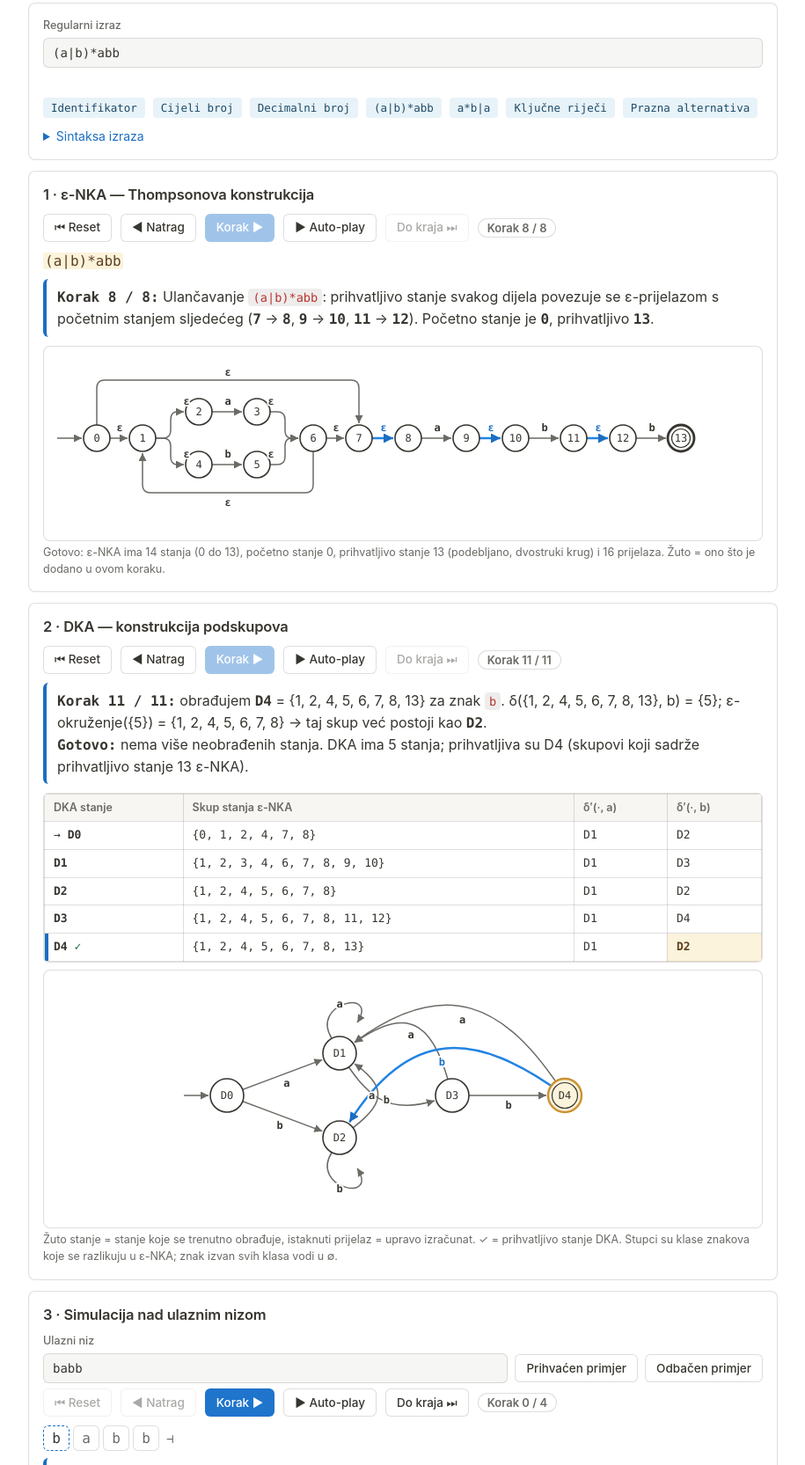
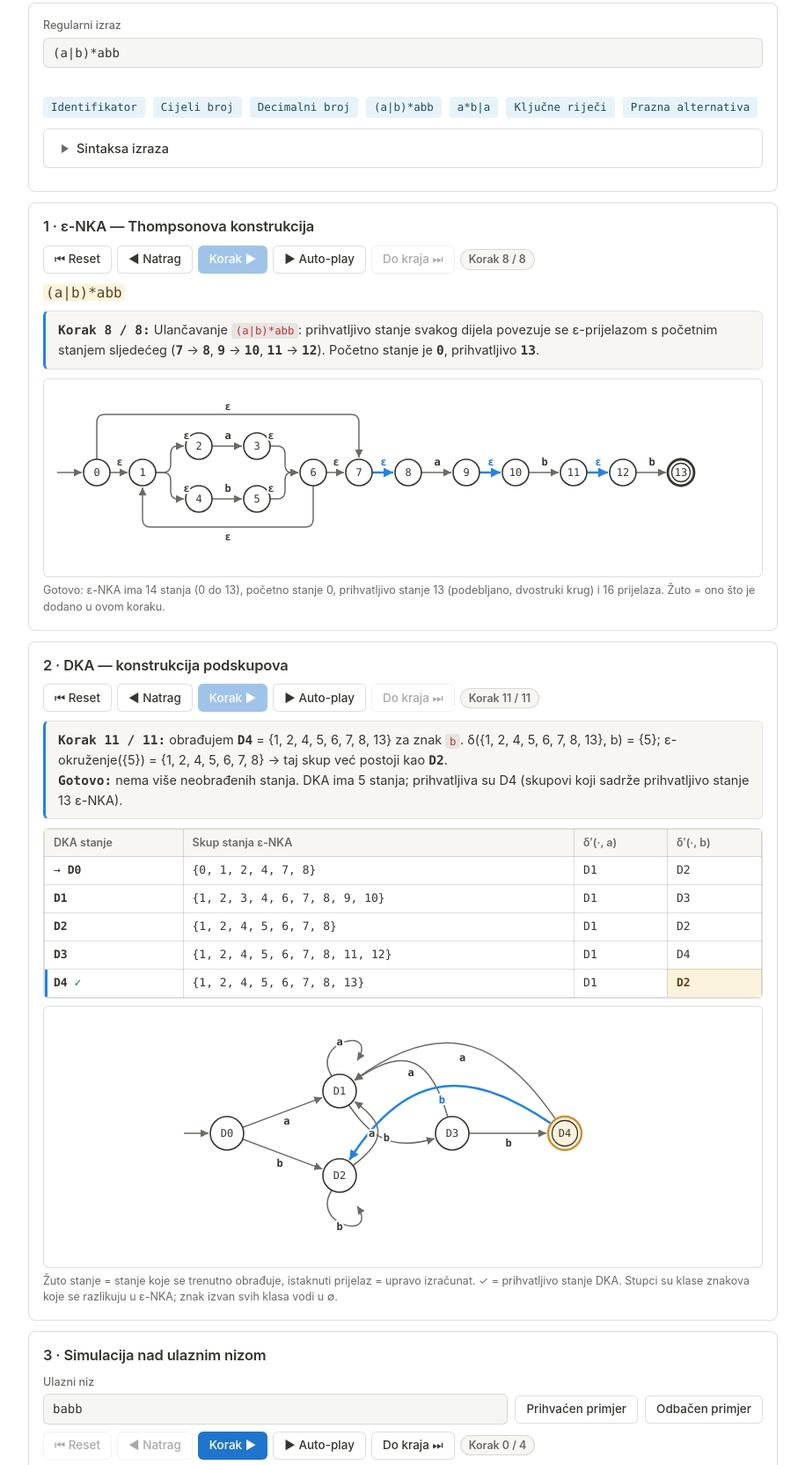
Before and after one commit to Doda94/ppj, a plain HTML site: page sim/regex-nka-dka/index.html in a window 1280 px wide. Shown: the part 136-1801 px from the top of the page at 88% size, without its empty margins (182-1097 px from the left). Drawn offline with Linux system fonts and the light colour scheme.

Commit message:
Migrate regex-nka-dka to Notion style

```diff
--- a/sim/regex-nka-dka/index.html
+++ b/sim/regex-nka-dka/index.html
@@ -4,60 +4,70 @@
 <meta charset="utf-8">
 <meta name="viewport" content="width=device-width, initial-scale=1">
 <title>Regularni izraz → ε-NKA → DKA</title>
+<script src="../../assets/theme.js"></script>
 <link rel="stylesheet" href="../../assets/style.css">
 <style>
-  .small { font-size: 13px; }
-  .ex { cursor: pointer; border: 1px solid transparent; font-family: var(--mono); }
-  .ex:hover { border-color: var(--accent); }
-  .ex:focus-visible, .btn:focus-visible, input:focus-visible { outline: 2px solid var(--accent); outline-offset: 2px; }
-  .ctl { margin: 6px 0 10px; }
-  .badge { display: inline-block; padding: 2px 10px; border-radius: 999px; border: 1px solid var(--line);
-    font: 600 13px var(--sans); color: var(--muted); background: var(--bg); }
-  .badge.ok { color: var(--ok); border-color: var(--ok); }
-  .badge.err { color: var(--err); border-color: var(--err); }
-  .verdict { font-size: 15px; padding: 3px 14px; }
-  .regline { font: 16px/1.5 var(--mono); white-space: pre-wrap; word-break: break-all; margin: 0 0 6px; }
-  mark.hl { background: var(--hl); color: var(--hl-ink); border-radius: 3px; padding: 0 2px; }
-  .stepbox { border-left: 4px solid var(--accent); background: var(--bg); padding: 8px 12px; border-radius: 6px;
-    margin: 8px 0 10px; min-height: 3.2em; }
+  .ex {
+    appearance: none;
+    cursor: pointer;
+    border: 1px solid transparent;
+    font-family: var(--mono);
+    transition: border-color 120ms ease, background 120ms ease;
+  }
+  .ex:hover { border-color: var(--accent-raw); }
+  .ex:focus-visible { outline: none; box-shadow: var(--focus-ring); }
+  .ctl { margin: 8px 0 10px; }
+  .regline { font: 16px/1.5 var(--mono); white-space: pre-wrap; word-break: break-all; margin: 0 0 8px; }
+  mark.hl { background: var(--hl); color: var(--hl-ink); border-radius: var(--r-sm); padding: 0 3px; }
+  .stepbox {
+    border: 1px solid var(--line-subtle);
+    border-left: 3px solid var(--accent-raw);
+    background: var(--bg-subtle);
+    padding: 10px 14px;
+    border-radius: var(--r-md);
+    margin: 8px 0 10px;
+    min-height: 3.2em;
+    font-size: 14.5px;
+    line-height: 1.5;
+  }
   .stepbox code, .stepbox b { font-family: var(--mono); }
-  .gwrap { overflow-x: auto; border: 1px solid var(--line); border-radius: 8px; background: var(--panel); padding: 6px; }
-  .gwrap svg { display: block; margin: 0 auto; }
-  .gwrap .empty { padding: 28px 8px; text-align: center; color: var(--muted); }
-  svg .arr { fill: var(--muted); }
-  svg .arr.act { fill: var(--accent); }
-  svg .ring { fill: none; stroke: var(--ink); stroke-width: 1.2; }
+  .gwrap .empty { padding: 28px 8px; text-align: center; color: var(--muted); font-size: 14px; }
   svg .nid { font-size: 12px; }
-  svg .lbl { font-size: 12px; paint-order: stroke; stroke: var(--panel); stroke-width: 4px; stroke-linejoin: round; }
-  svg .lbl.act { fill: var(--accent); font-weight: 700; }
-  svg .cap { font-size: 12px; fill: var(--muted); }
-  svg .acc { font-size: 11px; fill: var(--muted); }
-  .tblwrap { overflow-x: auto; margin: 8px 0; }
+  svg .lbl { font-size: 12px; }
+  .tblwrap { margin: 8px 0; }
   table.t td.cur { background: var(--hl); color: var(--hl-ink); font-weight: 700; }
   table.t td.todo { color: var(--muted); }
   table.t td.state { white-space: nowrap; }
-  table.t tr.proc td.state { box-shadow: inset 4px 0 0 var(--accent); }
-  .strip { display: flex; flex-wrap: wrap; gap: 4px; margin: 8px 0; align-items: center; }
-  .strip .c { min-width: 30px; text-align: center; padding: 4px 6px; border: 1px solid var(--line); border-radius: 6px;
-    font: 16px var(--mono); background: var(--bg); color: var(--muted); }
-  .strip .c.done { color: var(--ink); background: var(--chip); border-color: transparent; }
-  .strip .c.cur { background: var(--hl); color: var(--hl-ink); border-color: var(--warn); font-weight: 700; }
-  .strip .c.next { border-color: var(--accent); color: var(--ink); border-style: dashed; }
+  table.t tr.proc td.state { box-shadow: inset 3px 0 0 var(--accent-raw); }
+  .strip { display: flex; flex-wrap: wrap; gap: 4px; margin: 10px 0; align-items: center; }
+  .strip .c {
+    min-width: 30px;
+    text-align: center;
+    padding: 4px 6px;
+    border: 1px solid var(--line);
+    border-radius: var(--r-md);
+    font: 15px/1.3 var(--mono);
+    background: var(--bg);
+    color: var(--muted);
+  }
+  .strip .c.done { color: var(--chip-ink); background: var(--chip); border-color: transparent; }
+  .strip .c.cur { background: var(--hl); color: var(--hl-ink); border-color: var(--hl-stroke); font-weight: 700; }
+  .strip .c.next { border-color: var(--accent-raw); color: var(--ink); border-style: dashed; }
   .strip .end { color: var(--muted); font: 14px var(--mono); padding: 0 4px; }
-  h3 { font-size: 14px; margin: 14px 0 6px; }
-  details { margin-top: 8px; }
-  details summary { cursor: pointer; color: var(--accent); font-size: 14px; }
-  details ul { margin: 6px 0 0; padding-left: 20px; }
-  details li { margin: 2px 0; }
-  .errmsg { margin: 6px 0 0; min-height: 1.4em; font-size: 14px; }
+  #c3 h3 { margin: 14px 0 6px; overflow-wrap: anywhere; }
+  .syntax-list { margin: 0; padding-left: 18px; }
+  .syntax-list li { margin: 3px 0; }
+  .errmsg { margin: 6px 0 0; min-height: 1.4em; font-size: 13.5px; }
   .stale { opacity: .45; }
-  .legend { color: var(--muted); font-size: 12.5px; margin: 4px 0 0; }
-  @media (max-width: 520px) { .wrap { padding: 14px 12px 40px; } .btn { padding: 7px 10px; } }
+  .legend { color: var(--muted); font-size: 12.5px; margin: 6px 0 0; }
 </style>
 </head>
 <body>
 <div class="wrap">
+  <div class="topbar">
     <h1>Regularni izraz → ε-NKA → DKA</h1>
+    <a class="btn popout" href="./" target="_blank" rel="noopener">↗ Otvori veći prikaz</a>
+  </div>
   <p class="lead">Upiši regularni izraz i korak po korak prati Thompsonovu konstrukciju ε-NKA, konstrukciju podskupova koja iz njega daje DKA te čitanje ulaznog niza u oba automata.</p>
 
   <div class="panel">
@@ -65,20 +75,22 @@
     <input type="text" id="re" value="(a|b)*abb" autocomplete="off" autocapitalize="off" spellcheck="false" aria-describedby="reerr">
     <div class="errmsg err" id="reerr" role="alert"></div>
     <div class="row" id="examples" style="gap:6px;margin-top:6px" aria-label="Primjeri"></div>
-    <details>
+    <details class="toggle boxed" style="margin-top:10px">
       <summary>Sintaksa izraza</summary>
-      <ul class="small">
+      <div class="toggle-body">
+        <ul class="small syntax-list">
           <li><code>a|b</code> unija (u knjizi se piše <code>a+b</code>; ovdje je <code>+</code> operator „jedno ili više“), <code>ab</code> ulančavanje, <code>a*</code> Kleeneovo zatvorenje, <code>a+</code> jedno ili više, <code>a?</code> nula ili jedno, <code>( )</code> grupiranje</li>
           <li><code>[a-z0-9_]</code> klasa znakova, <code>[^0-9]</code> komplement klase, <code>.</code> bilo koji znak osim novog retka, <code>\d</code> <code>\w</code> <code>\s</code> kratice</li>
           <li><code>\e</code> ili <code>ε</code> prazan niz; prazna alternativa (<code>a|</code>, <code>(|a)</code>, <code>()</code>) također je ε</li>
           <li><code>\</code> ukida posebno značenje: <code>\*</code> <code>\(</code> <code>\.</code> <code>\|</code> <code>\\</code>; <code>\n</code> <code>\t</code> novi redak i tab. Razmak je običan znak.</li>
         </ul>
+      </div>
     </details>
   </div>
 
   <section class="panel" id="c1" aria-labelledby="c1h">
     <h2 id="c1h">1 · ε-NKA — Thompsonova konstrukcija</h2>
-    <div class="row ctl" data-for="c1"></div>
+    <div class="toolbar ctl" data-for="c1"></div>
     <div class="regline" id="c1re"></div>
     <div class="stepbox" id="c1txt" aria-live="polite"></div>
     <div class="gwrap" id="c1g"></div>
@@ -87,7 +99,7 @@
 
   <section class="panel" id="c2" aria-labelledby="c2h">
     <h2 id="c2h">2 · DKA — konstrukcija podskupova</h2>
-    <div class="row ctl" data-for="c2"></div>
+    <div class="toolbar ctl" data-for="c2"></div>
     <div class="stepbox" id="c2txt" aria-live="polite"></div>
     <div class="tblwrap" id="c2tbl"></div>
     <div class="gwrap" id="c2g"></div>
@@ -102,7 +114,7 @@
       <button class="btn" id="sacc" type="button">Prihvaćen primjer</button>
       <button class="btn" id="srej" type="button">Odbačen primjer</button>
     </div>
-    <div class="row ctl" data-for="c3"></div>
+    <div class="toolbar ctl" data-for="c3"></div>
     <div class="strip" id="c3strip" aria-label="Ulazni niz"></div>
     <div class="stepbox" id="c3txt" aria-live="polite"></div>
     <div id="c3ver" style="margin:6px 0"></div>
@@ -325,10 +337,10 @@
     if (k < n) ver = '<span class="badge">još ' + (n - k) + ' ' + znakForm(n - k) + ' za pročitati</span> <span class="muted small">Da niz završi ovdje, bio bi ' + (hasAcc ? '<span class="ok">prihvaćen</span>' : '<span class="err">odbačen</span>') + '.</span>';
     else {
       var accN = trace.nfa.accepts, accD = trace.dfa.accepts;
-      ver = '<span class="badge verdict ' + (accN ? 'ok' : 'err') + '">' + (accN ? 'PRIHVAĆA' : 'ODBACUJE') + '</span> <span class="muted small">' +
+      ver = '<div class="verdict ' + (accN ? 'ok' : 'err') + '"><span class="badge ' + (accN ? 'ok' : 'err') + '">' + (accN ? 'PRIHVAĆA' : 'ODBACUJE') + '</span> <span class="small">' +
         (accN ? 'R sadrži prihvatljivo stanje ' + nfa.accept + '; DKA je u prihvatljivom stanju ' + (dt.q >= 0 ? dName(dt.q) : '') + '.' :
           (R.length ? 'R ne sadrži prihvatljivo stanje ' + nfa.accept + '.' : 'Nema aktivnih stanja — niz nije u jeziku.')) +
-        (accN === accD ? ' ε-NKA i DKA se slažu ✓' : ' <span class="err">ε-NKA i DKA se ne slažu!</span>') + '</span>';
+        (accN === accD ? ' ε-NKA i DKA se slažu ✓' : ' <span class="err">ε-NKA i DKA se ne slažu!</span>') + '</span></div>';
     }
     $('c3ver').innerHTML = ver;
 
```
Lines whose indentation alone changed are shown as unchanged.
